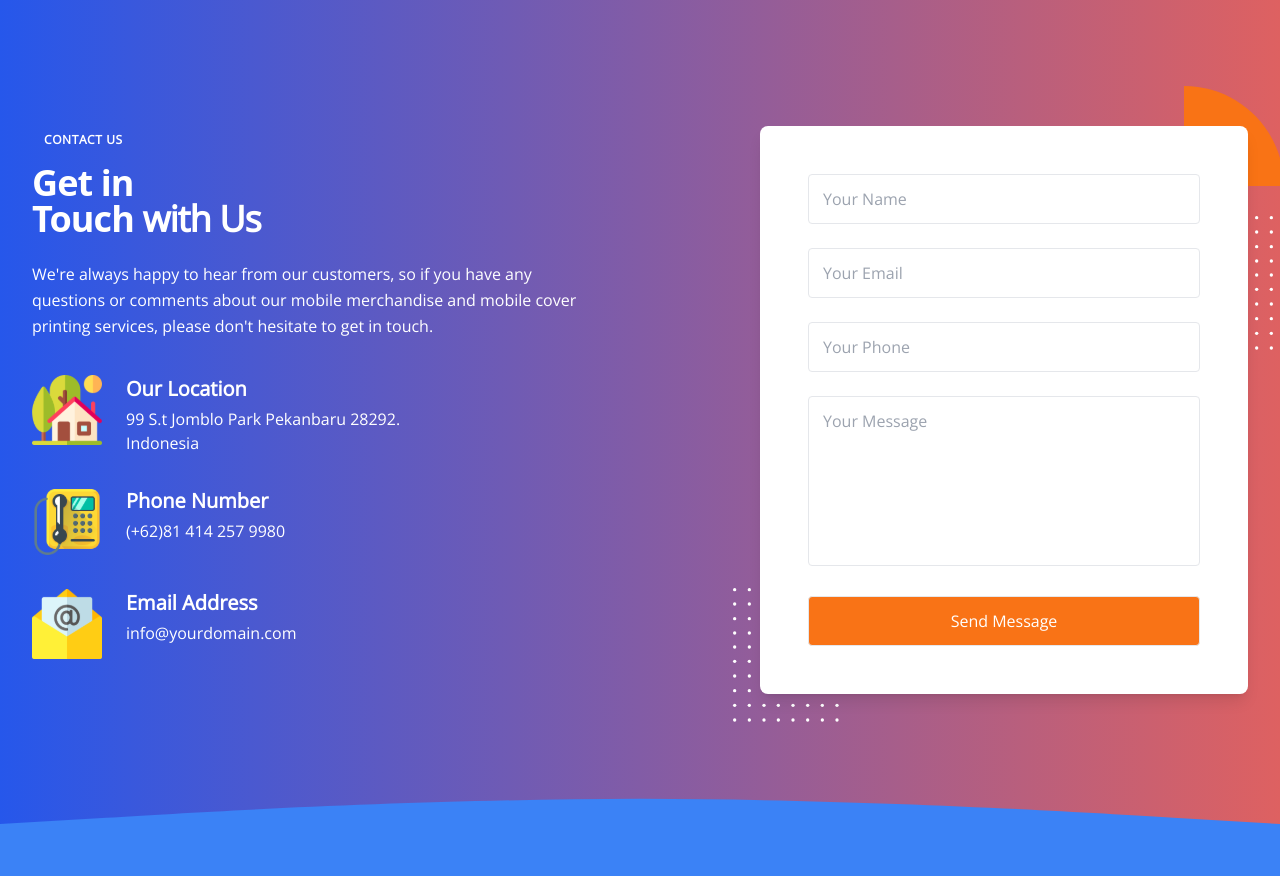
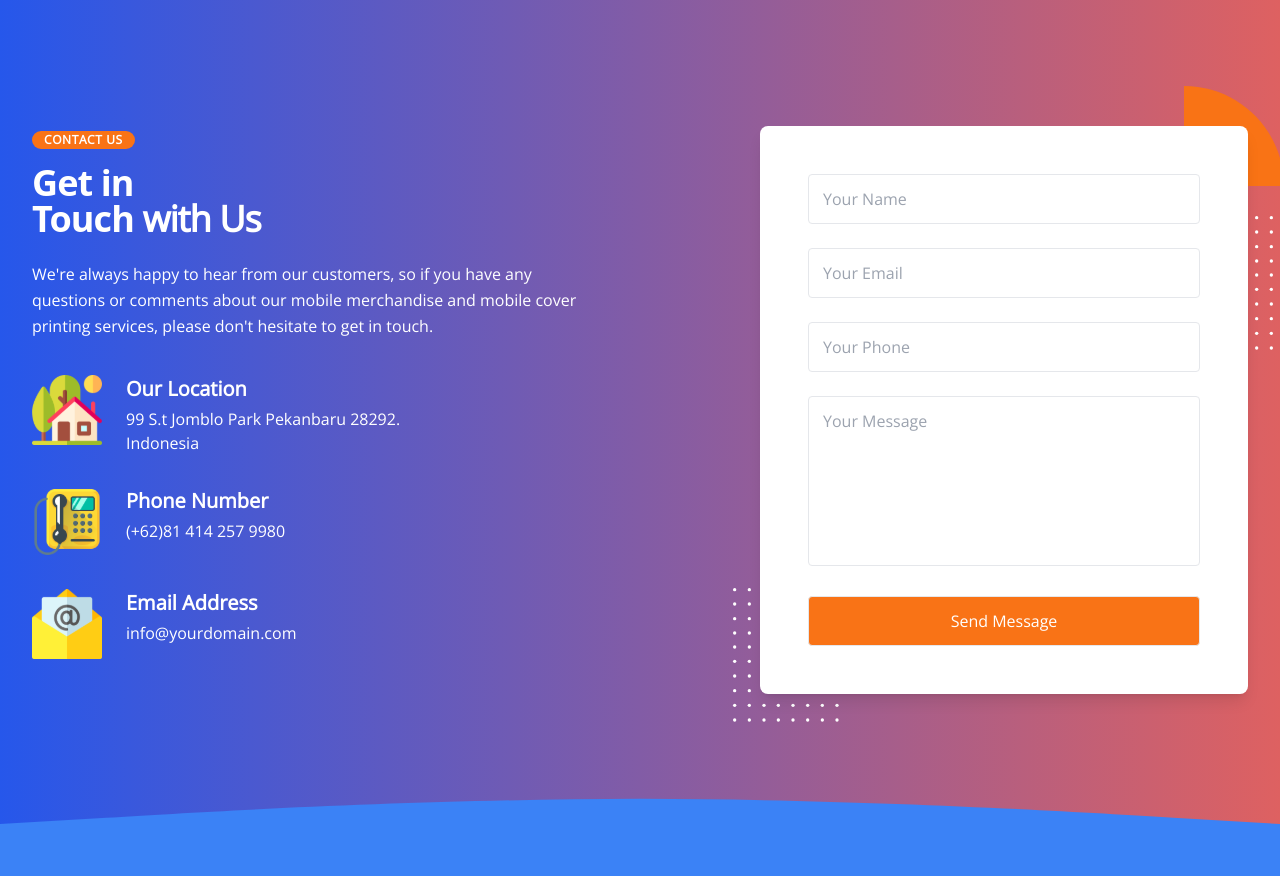
Before and after one commit to RupakShrestha01/Mobile-Web, a React (Create React App) app: page / in a window 1280 px wide. Shown: the part 1840-2716 px from the top of the page. Built offline with nearby package versions, Linux system fonts and the light colour scheme.

Commit message:
Add new icons.

```diff
--- a/src/components/Contact/Contact.jsx
+++ b/src/components/Contact/Contact.jsx
@@ -12,8 +12,8 @@ const Contact = () => {
         <div class="-mx-4 flex flex-wrap lg:justify-between">
           <div class="w-full px-4 lg:w-1/2 xl:w-6/12">
             <div class="mb-12 max-w-[570px] lg:mb-0">
-              <p className="inline-block px-3 py-px mb-4 text-xs font-semibold tracking-wider text-white uppercase g-orange-500">
-                Contact us
+              <p className="inline-block px-3 py-px mb-4 text-xs font-semibold tracking-wider text-white uppercase rounded-full bg-orange-500">
+                Contact Us
               </p>
               <h2 className="font-sans text-3xl font-bold tracking-tight text-white sm:text-4xl sm:leading-none max-w-lg mb-6">
                 Get in
```
